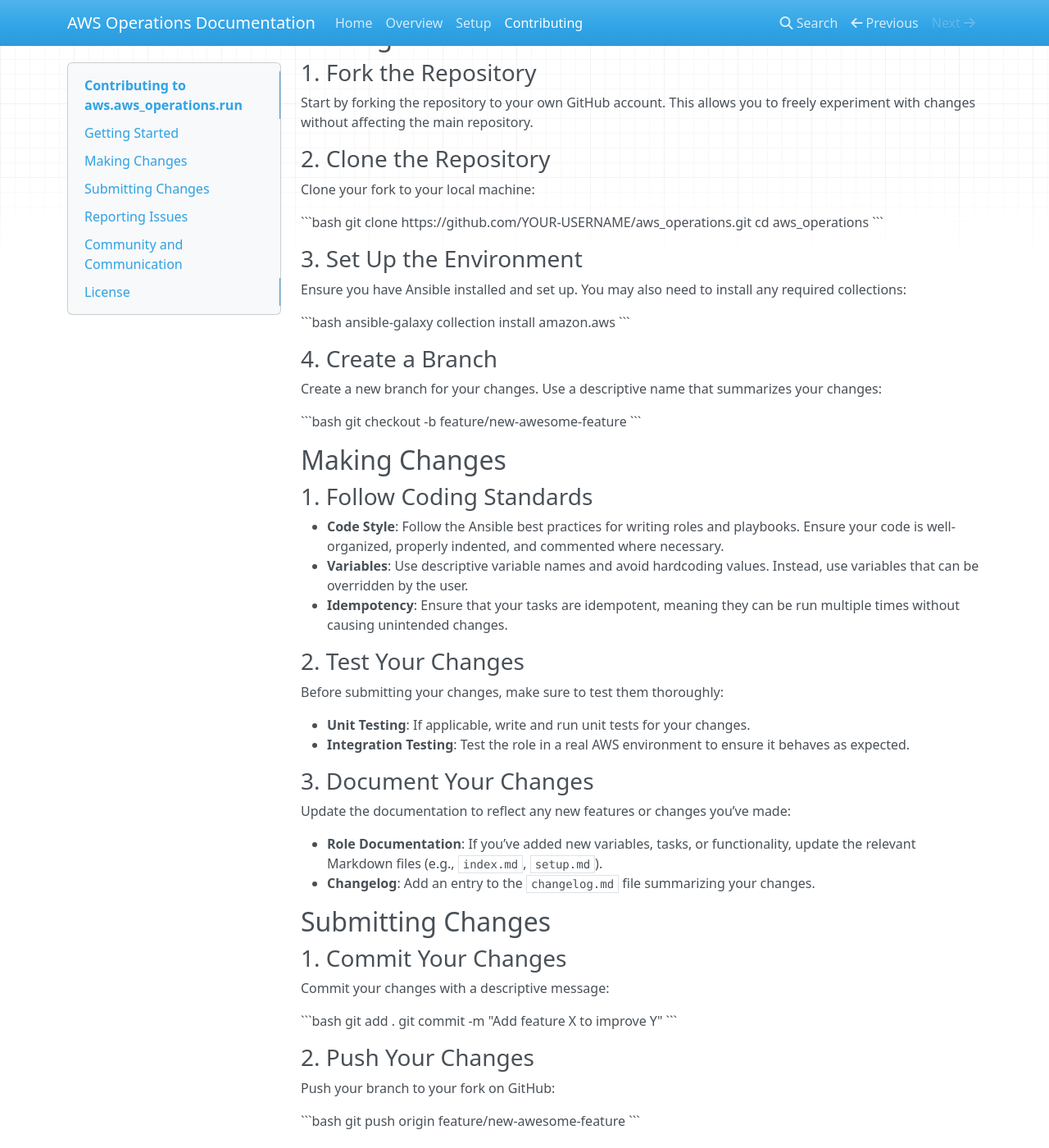
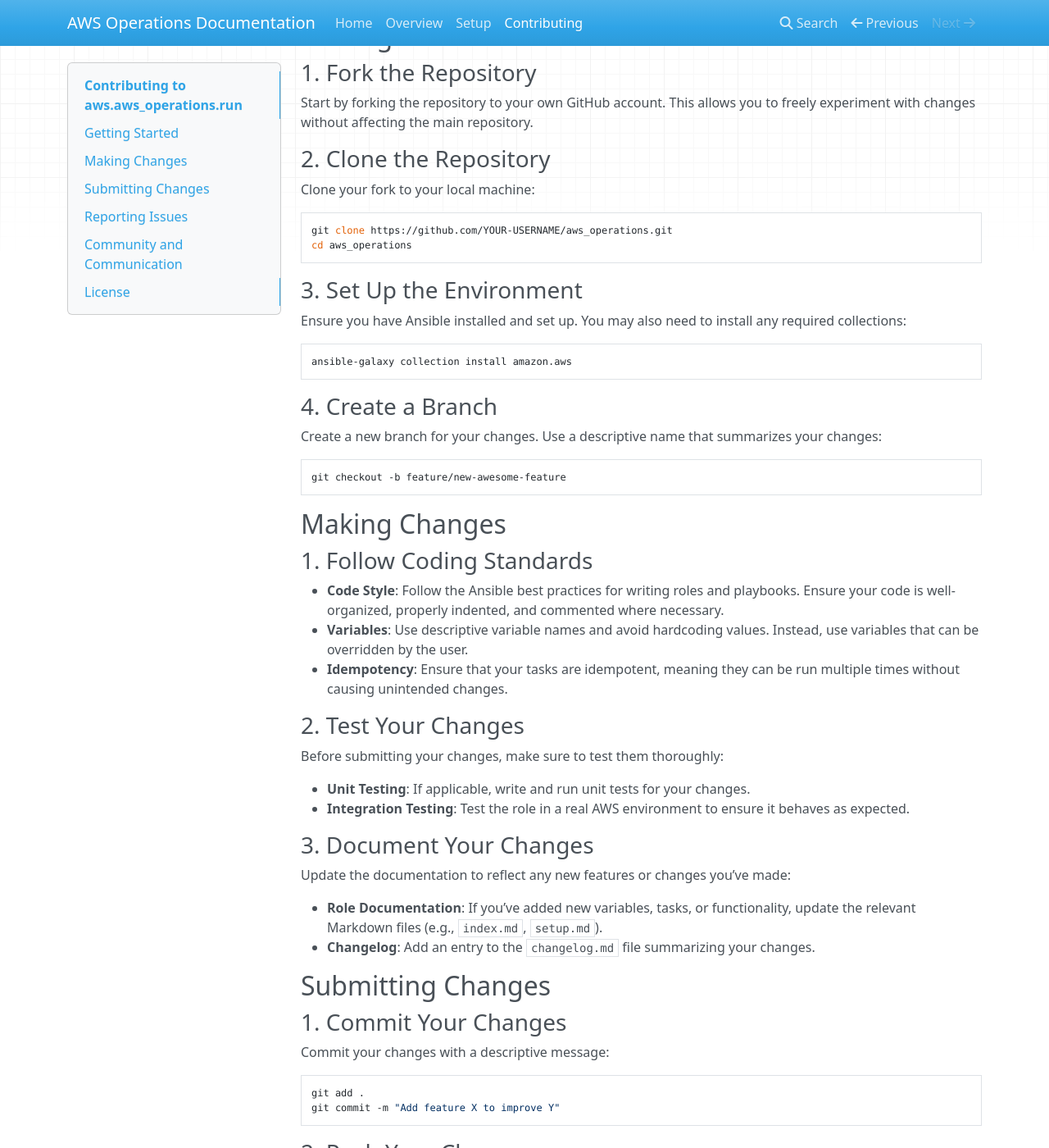
Before and after one commit to anshulbehl-testorg/aws_operations, an MkDocs documentation site: the page built from docs/contributing.md, in a window 1280 px wide and 1400 px high, scrolled down 197 px. Shown: the whole window at 82% size. Built offline with MkDocs 1.6.1, drawn with Linux system fonts in a browser that asks for light colours; nearby versions of some CDN libraries; some of the changed text lies outside the part shown.

Commit message:
Update contributing.md

````diff
--- a/docs/contributing.md
+++ b/docs/contributing.md
@@ -13,26 +13,26 @@ Start by forking the repository to your own GitHub account. This allows you to f
 
 Clone your fork to your local machine:
 
-\`\`\`bash
+```bash
 git clone https://github.com/YOUR-USERNAME/aws_operations.git
 cd aws_operations
-\`\`\`
+```
 
 ### 3. Set Up the Environment
 
 Ensure you have Ansible installed and set up. You may also need to install any required collections:
 
-\`\`\`bash
+```bash
 ansible-galaxy collection install amazon.aws
-\`\`\`
+```
 
 ### 4. Create a Branch
 
 Create a new branch for your changes. Use a descriptive name that summarizes your changes:
 
-\`\`\`bash
+```bash
 git checkout -b feature/new-awesome-feature
-\`\`\`
+```
 
 ## Making Changes
 
@@ -62,18 +62,18 @@ Update the documentation to reflect any new features or changes you’ve made:
 
 Commit your changes with a descriptive message:
 
-\`\`\`bash
+```bash
 git add .
 git commit -m "Add feature X to improve Y"
-\`\`\`
+```
 
 ### 2. Push Your Changes
 
 Push your branch to your fork on GitHub:
 
-\`\`\`bash
+```bash
 git push origin feature/new-awesome-feature
-\`\`\`
+```
 
 ### 3. Open a Pull Request
 
````
